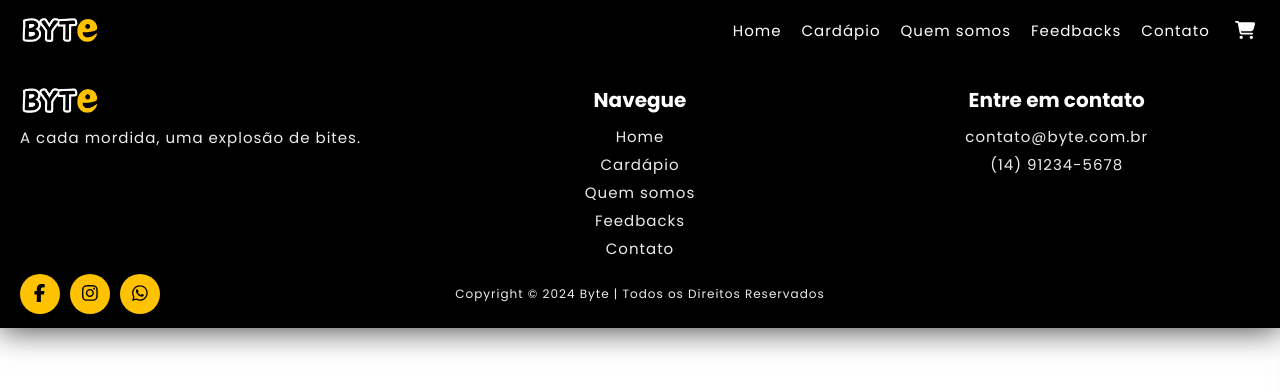
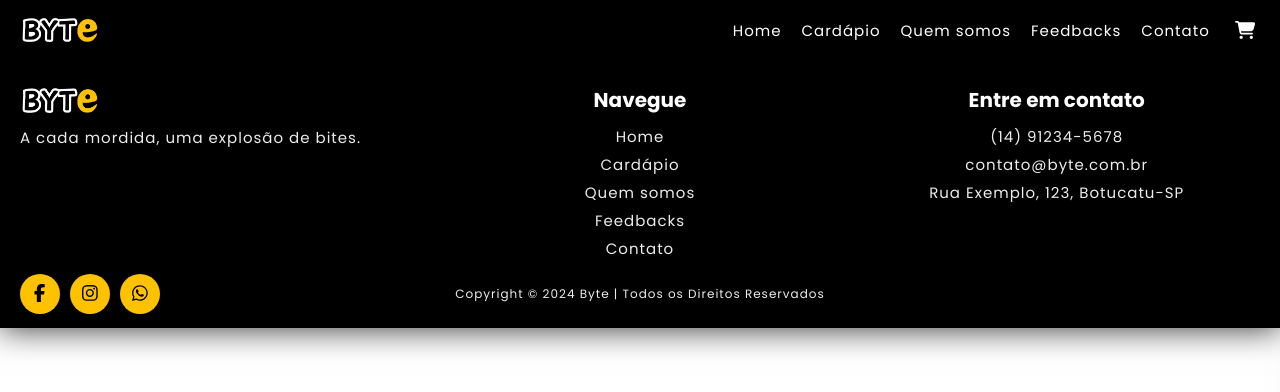
Before and after one commit to ABeatrizSC/byte, a React (Vite) app: page / in a window 1280 px wide. Shown: the top 392 px of the page. Built offline with nearby package versions, Linux system fonts and the light colour scheme.

Commit message:
refactor: add address information in the Footer

```diff
--- a/src/components/Footer/index.jsx
+++ b/src/components/Footer/index.jsx
@@ -2,7 +2,7 @@ import logo from '../../assets/images/logoByte.png';
 import './style.css';
 import { Nav } from '../Nav'
 import { FontAwesomeIcon } from '@fortawesome/react-fontawesome'
-import { faFacebook, faFacebookF, faInstagram, faWhatsapp } from '@fortawesome/free-brands-svg-icons';
+import { faFacebookF, faInstagram, faWhatsapp } from '@fortawesome/free-brands-svg-icons';
 
 export function Footer() {
     return (
@@ -20,10 +20,14 @@ export function Footer() {
                     <h3>Entre em contato</h3>
                     <ul className='contact-list'>
                         <li>
+                            (14) 91234-5678
+                        </li>
+                        <li>
                             contato@byte.com.br
                         </li>
                         <li>
-                            (14) 91234-5678
+                            Rua Exemplo, 123,
+                            Botucatu-SP
                         </li>
                     </ul>
                 </div>
```
